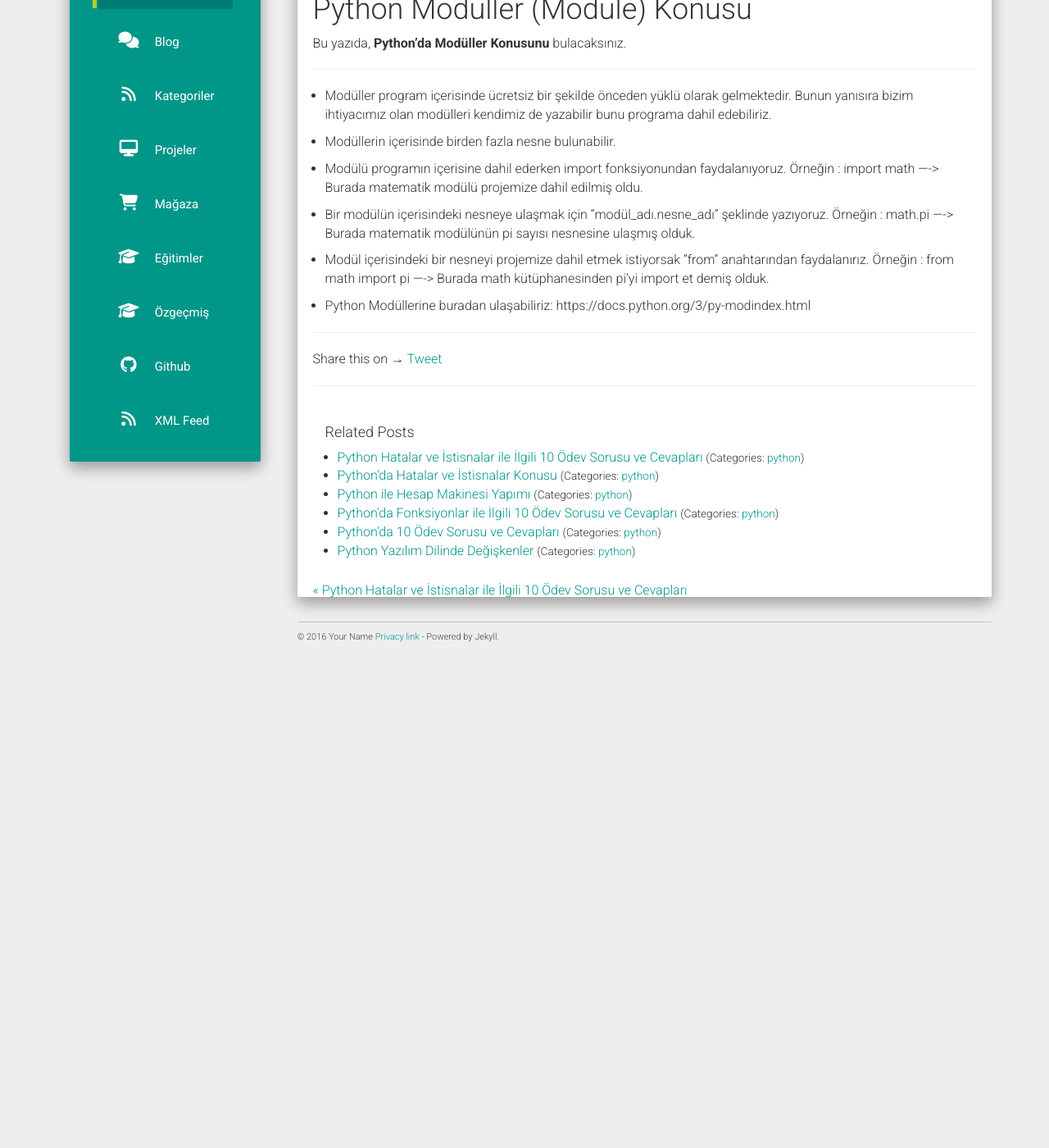
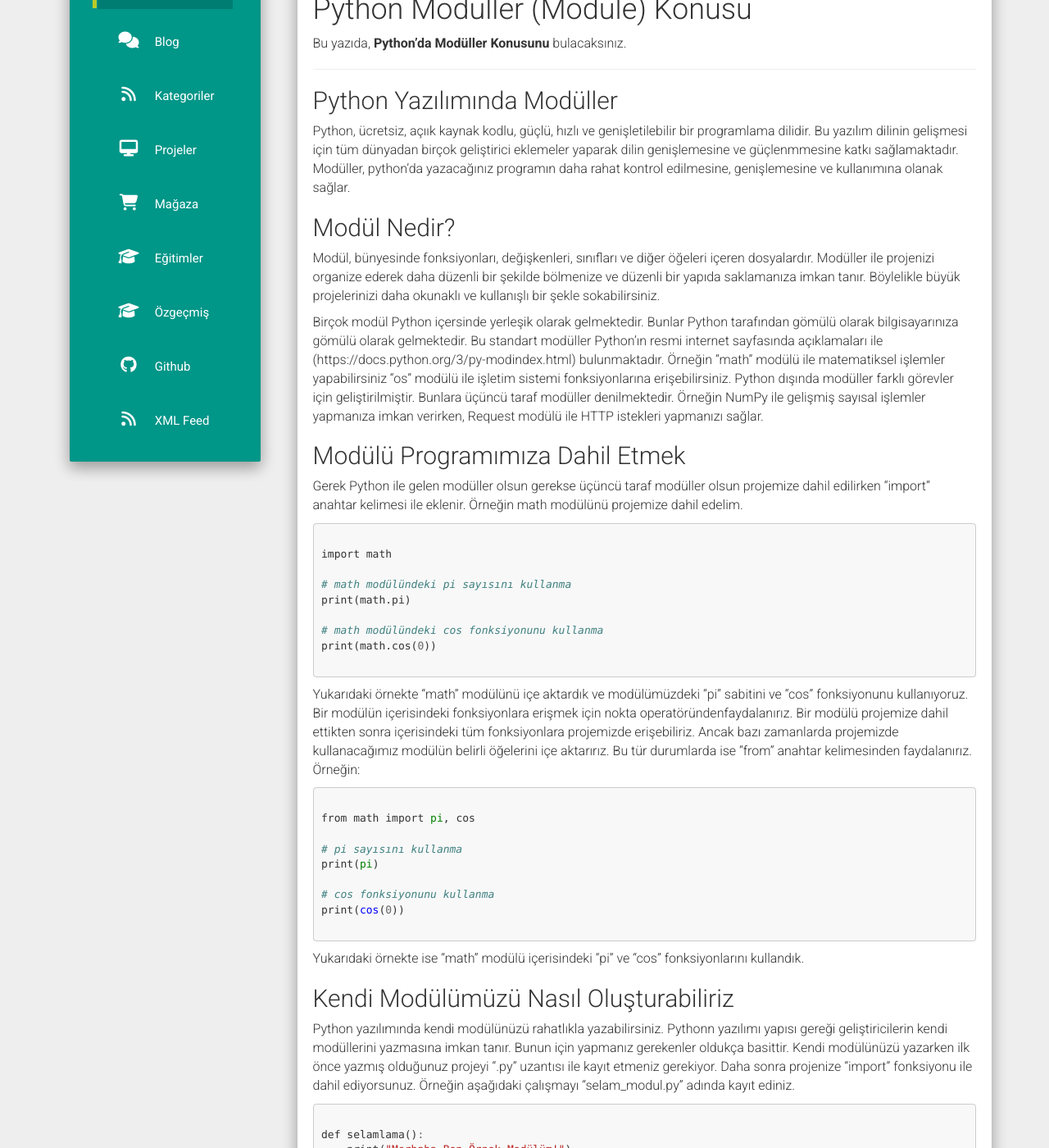
Before and after one commit to imonur/blog, a Jekyll site: the page built from _posts/2023-07-08-python-modul-konusu.md, in a window 1280 px wide and 1400 px high, scrolled down 297 px. Shown: the whole window at 82% size. Built offline with Jekyll 4.4.1, drawn with Linux system fonts in a browser that asks for light colours; nearby versions of some CDN libraries; comment, search, counter and statistics services are not loaded; before the commit the page ends 1109 px from its top, so only the background shows below that; some of the changed text lies outside the part shown.

Commit message:
Update 2023-07-08-python-modul-konusu.md

````diff
--- a/_posts/2023-07-08-python-modul-konusu.md
+++ b/_posts/2023-07-08-python-modul-konusu.md
@@ -11,6 +11,71 @@ categories: python
 Bu yazıda, **Python'da Modüller Konusunu** bulacaksınız.
 
 ---
+## Python Yazılımında Modüller
+Python, ücretsiz, açıık kaynak kodlu, güçlü, hızlı ve genişletilebilir bir programlama dilidir. Bu yazılım dilinin gelişmesi için tüm dünyadan birçok geliştirici eklemeler yaparak dilin genişlemesine ve güçlenmmesine katkı sağlamaktadır. Modüller, python'da yazacağınız programın daha rahat kontrol edilmesine, genişlemesine ve kullanımına olanak sağlar.
+
+## Modül Nedir?
+Modül, bünyesinde fonksiyonları, değişkenleri, sınıfları ve diğer öğeleri içeren dosyalardır. Modüller ile projenizi organize ederek daha düzenli bir şekilde bölmenize ve düzenli bir yapıda saklamanıza imkan tanır. Böylelikle büyük projelerinizi daha okunaklı ve kullanışlı bir şekle sokabilirsiniz.
+
+Birçok modül Python içersinde yerleşik olarak gelmektedir. Bunlar Python tarafından gömülü olarak bilgisayarınıza gömülü olarak gelmektedir. Bu standart modüller Python'ın resmi internet sayfasında açıklamaları ile (https://docs.python.org/3/py-modindex.html) bulunmaktadır. Örneğin "math" modülü ile matematiksel işlemler yapabilirsiniz "os" modülü ile işletim sistemi fonksiyonlarına erişebilirsiniz. Python dışında modüller farklı görevler için geliştirilmiştir. Bunlara üçüncü taraf modüller denilmektedir. Örneğin NumPy ile gelişmiş sayısal işlemler yapmanıza imkan verirken, Request modülü ile HTTP istekleri yapmanızı sağlar.
+
+## Modülü Programımıza Dahil Etmek
+Gerek Python ile gelen modüller olsun gerekse üçüncü taraf modüller olsun projemize dahil edilirken "import" anahtar kelimesi ile eklenir. Örneğin math modülünü projemize dahil edelim.
+
+```s
+
+import math
+
+# math modülündeki pi sayısını kullanma
+print(math.pi)
+
+# math modülündeki cos fonksiyonunu kullanma
+print(math.cos(0))
+
+```
+
+Yukarıdaki örnekte "math" modülünü içe aktardık ve modülümüzdeki "pi" sabitini ve "cos" fonksiyonunu kullanıyoruz. Bir modülün içerisindeki fonksiyonlara erişmek için nokta operatöründenfaydalanırız. Bir modülü projemize dahil ettikten sonra içerisindeki tüm fonksiyonlara projemizde erişebiliriz. Ancak bazı zamanlarda projemizde kullanacağımız modülün belirli öğelerini içe aktarırız. Bu tür durumlarda ise "from" anahtar kelimesinden faydalanırız. Örneğin:
+
+```s
+
+from math import pi, cos
+
+# pi sayısını kullanma
+print(pi)
+
+# cos fonksiyonunu kullanma
+print(cos(0))
+
+```
+
+Yukarıdaki örnekte ise "math" modülü içerisindeki "pi" ve "cos" fonksiyonlarını kullandık.
+
+## Kendi Modülümüzü Nasıl Oluşturabiliriz
+Python yazılımında kendi modülünüzü rahatlıkla yazabilirsiniz. Pythonn yazılımı yapısı gereği geliştiricilerin kendi modüllerini yazmasına imkan tanır. Bunun için yapmanız gerekenler oldukça basittir. Kendi modülünüzü yazarken ilk önce yazmış olduğunuz projeyi ".py" uzantısı ile kayıt etmeniz gerekiyor. Daha sonra projenize "import" fonksiyonu ile dahil ediyorsunuz. Örneğin aşağıdaki çalışmayı "selam_modul.py" adında kayıt ediniz.
+
+```s
+
+def selamlama():
+    print("Merhaba Ben Örnek Modülüm!")
+
+def selam_python():
+    print("Merhaba Python!")
+
+
+```
+
+Boş bir sayfa açarak yukarıdaki çalışmayı "selam_modul.py" adında kayıt ettikten sonra artık projenize dahil edebileceğiniz bir modülünüz olmuş oldu. Bundan sonraki çalışmalarda bu modülü projenize dahil etmek istiyorsanız import fonksiyonunu kullanmanız gerekiyor. Örneği şu şekilde:
+
+```s
+
+import selam_modul
+
+my_module.selamlama()
+my_module.selam_python()
+
+```
+
+## Modüller Hakkında Kısaca Şunları Söyleyebiliriz
 * Modüller program içerisinde ücretsiz bir şekilde önceden yüklü olarak gelmektedir. Bunun yanısıra bizim ihtiyacımız olan modülleri kendimiz de yazabilir bunu programa dahil edebiliriz.
 
 * Modüllerin içerisinde birden fazla nesne bulunabilir.
````
